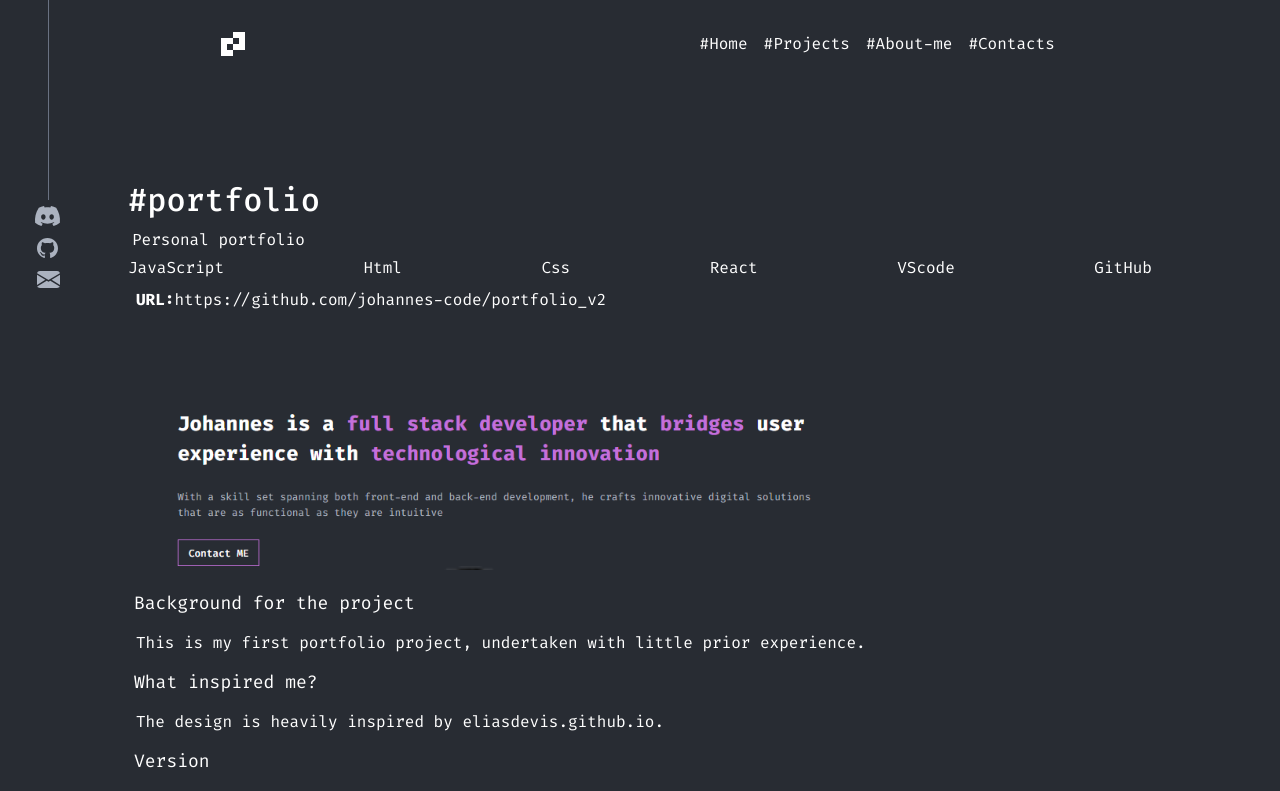
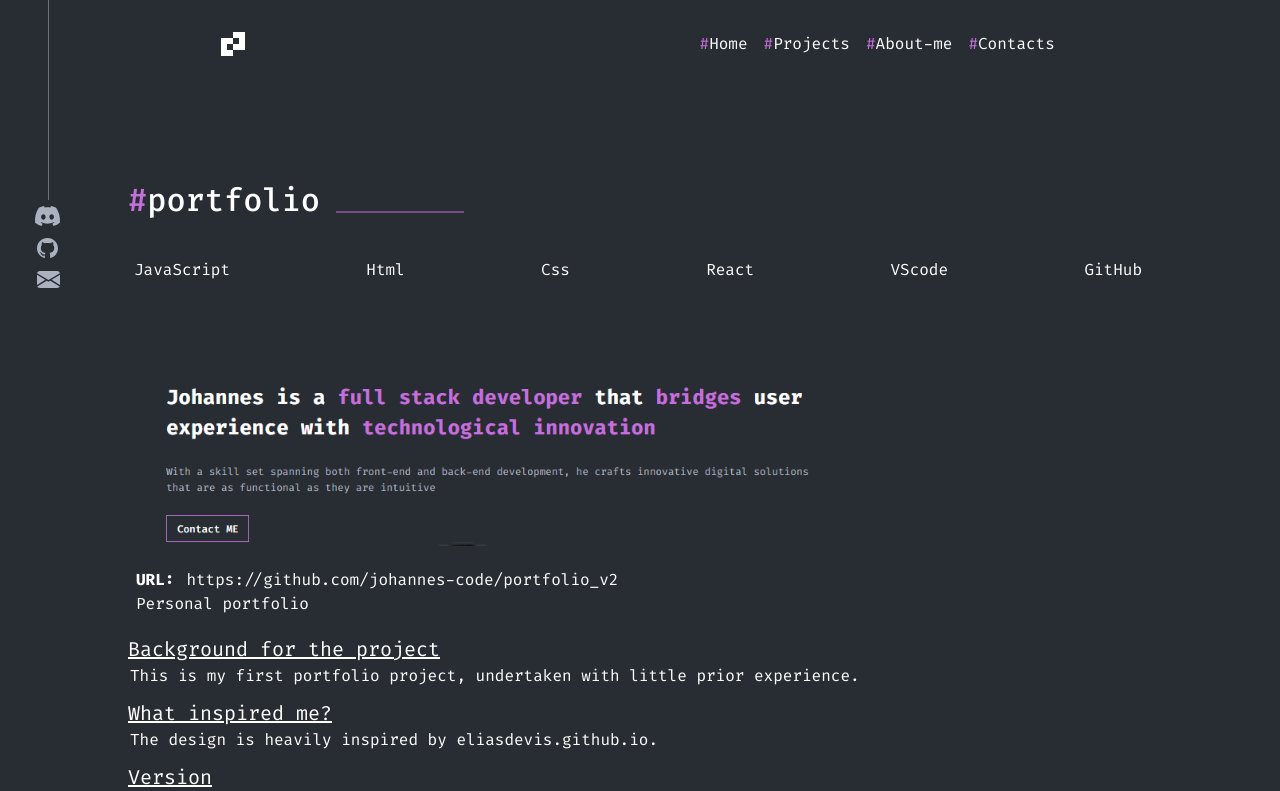
Before and after one commit to johannes-code/portfolio_v2, a React (Vite) app: page /project/0 in a window 1280 px wide. Shown: the top 791 px of the page. Built offline with nearby package versions, Linux system fonts and the light colour scheme.

Commit message:
completed styling, moved text for a better apparance, made link clickable

```diff
--- a/src/App.css
+++ b/src/App.css
@@ -41,3 +41,38 @@ body {
   align-items: center;
   gap: 112px;
 }
+
+.h2 {
+  font-size: 36px;
+  font-weight: 500;
+  position: relative;
+  float: none;
+  clear: both;
+  display: inline-block;
+}
+
+.h2::before {
+  content: "#";
+  color: var(--primary);
+}
+*::before,
+*::after {
+  box-sizing: border-box;
+}
+
+.h2::after {
+  content: "";
+  display: block;
+  width: 10vw;
+  height: 1px;
+  background-color: var(--primary);
+  position: absolute;
+  transform: translate(100%, -50%);
+  right: -16px;
+  top: 50%;
+}
+
+h3 {
+  font-size: 24px;
+  padding: 8px;
+}
--- /dev/null
+++ b/src/components/functions/WrapFirstWord.jsx
@@ -0,0 +1,13 @@
+export function WrapFirstWord(input) {
+  const text = typeof input === "object" ? input.heading : input;
+
+  if (!text || typeof text !== "string") {
+    return "";
+  }
+
+  const words = text.split(" ");
+  if (words.length > 0) {
+    words[0] = `<span> ${words[0]}</span>`;
+  }
+  return words.join(" ");
+}
--- a/src/landing/projects/projects.module.css
+++ b/src/landing/projects/projects.module.css
@@ -26,11 +26,6 @@
   transform: translate(100%, -50%);
   right: -16px;
   top: 50%;
-}
-
-h3 {
-  font-size: 20px;
-  padding: 8px;
 }
 
 .project_header {
@@ -81,7 +76,6 @@ h3 {
 
 ul {
   list-style: none;
-
 }
 
 .project_description {
@@ -91,19 +85,18 @@ ul {
 
 p {
   padding: 8px;
-
 }
 
 .project_image {
-  padding:4px;
+  padding: 4px;
   border-bottom: 1px solid;
   border-color: var(--gray);
   aspect-ratio: 16 / 9;
 }
 
-a{
+a {
   margin-left: 8px;
-  padding:4px;
+  padding: 4px;
 }
 
 .project img {
--- a/src/landing/projects/projectsExpanded/ProjectsExpanded.jsx
+++ b/src/landing/projects/projectsExpanded/ProjectsExpanded.jsx
@@ -2,6 +2,7 @@ import { useParams } from "react-router-dom";
 import styles from "./projectsExpanded.module.css";
 import data from "../../../locales/en.json";
 import { TechSkills } from "../../../components/functions/TechSkills";
+import { Link } from "react-router-dom";
 
 export const ProjectsExpanded = () => {
   const { id } = useParams();
@@ -16,55 +17,66 @@ export const ProjectsExpanded = () => {
     <div className={styles.projectsExpanded_container}>
       <div>
         <h2 className={styles.h2}>{currentProject.name}</h2>
-        <p className={styles.projectExpanded_description}>
-          {currentProject.description}
-        </p>
-
+        <div className={styles.techSkillsContainer}>
           <TechSkills
             tech={currentProject.tech}
             ulClassName={styles.projectExpanded_techs}
             liClassName={styles.projectExpanded_tech}
           />
-
-        <p className={styles.ProjectsExpanded_purpose}>
-          <b>URL:</b>
-          {currentProject.link}
-        </p>
+        </div>
 
         <img
           src={currentProject.screenshot}
           alt={currentProject.name}
           className={styles.projectsExpanded_cover}
         />
+        <p className={styles.ProjectsExpanded_purpose}>
+          <b>URL:</b>
+          <Link to={currentProject.link}>{currentProject.link}</Link>
+
+          <p className={styles.projectExpanded_description}>
+            {currentProject.description}
+          </p>
+        </p>
+        <div className={styles.currentProjectContainer}>
           {currentProject.long_desc &&
             currentProject.long_desc.map((item, index) => (
               <div key={index}>
                 <h4 className={styles.projectsExpanded_h4}>{item.heading}</h4>
-              <p className={styles.projectsExpanded_content}>{item.content}</p>
+                <p className={styles.projectsExpanded_content}>
+                  {item.content}
+                </p>
               </div>
             ))}
           {currentProject.learned &&
             currentProject.learned.map((item, index) => (
               <div key={index}>
                 <h4 className={styles.projectsExpanded_h4}>{item.heading}</h4>
-              <p className={styles.projectsExpanded_content}>{item.content}</p>
+                <p className={styles.projectsExpanded_content}>
+                  {item.content}
+                </p>
               </div>
             ))}
           {currentProject.missed &&
             currentProject.missed.map((item, index) => (
               <div key={index}>
                 <h4 className={styles.projectsExpanded_h4}>{item.heading}</h4>
-              <p className={styles.projectsExpanded_content}>{item.content}</p>
+                <p className={styles.projectsExpanded_content}>
+                  {item.content}
+                </p>
               </div>
             ))}
           {currentProject.why &&
             currentProject.why.map((item, index) => (
               <div key={index}>
                 <h4 className={styles.projectsExpanded_h4}>{item.heading}</h4>
-              <p className={styles.projectsExpanded_content}>{item.content}</p>
+                <p className={styles.projectsExpanded_content}>
+                  {item.content}
+                </p>
               </div>
             ))}
         </div>
       </div>
+    </div>
   );
 };
--- a/src/landing/projects/projectsExpanded/projectsExpanded.module.css
+++ b/src/landing/projects/projectsExpanded/projectsExpanded.module.css
@@ -5,15 +5,12 @@
   float: none;
   clear: both;
   display: inline-block;
+  padding-bottom: 24px;
 }
 
 .h2::before {
   content: "#";
   color: var(--primary);
-}
-*::before,
-*::after {
-  box-sizing: border-box;
 }
 
 .h2::after {
@@ -29,54 +26,8 @@
 }
 
 h4 {
-  font-size: 18px;
-  padding: 6px;
-}
-
-.project_header {
-  display: flex;
-  justify-content: space-between;
-  align-items: center;
-  flex-wrap: wrap;
-  margin-bottom: 48px;
-}
-
-.projects_link {
-  display: flex;
-  flex-direction: wrap;
-  gap: 8px;
+  font-size: 20px;
   text-decoration: underline;
-}
-
-.projects a {
-  color: inherit;
-}
-
-.project_list {
-  width: 100%;
-  display: grid;
-  grid-template-columns: repeat(3, 1fr);
-  gap: 16px;
-  margin-top: 48px;
-  height: 480px;
-}
-
-.project {
-  border: 1px solid;
-  border-color: var(--gray);
-}
-.project_content {
-  padding: 16px;
-}
-
-.project_techs {
-  display: flex;
-  flex-wrap: wrap;
-  gap: 8px 16px;
-  color: var(--gray);
-  padding: 8px;
-  border-bottom: 1px solid var(--gray);
-  border-top: 1px solid var(--gray);
 }
 
 ul {
@@ -85,24 +36,34 @@ ul {
   justify-content: space-between;
 }
 
+.currentProjectContainer {
+  padding-bottom: 10px;
+}
+.techSkillsContainer {
+  padding: 10px;
+  padding-left: 6px;
+}
+
 .projectExpanded_description {
   color: var(--gray);
-  padding: 4px;
+  padding: 0px;
 }
 
-p {
-  padding: 8px;
+.projectsExpanded_content {
+  padding: 0px;
+  padding-left: 2px;
+  font-weight: 400;
 }
 
-a {
-  margin-left: 8px;
-  padding: 4px;
+.projectsExpanded_h4 {
+  padding: 0px;
+  padding-top: 10px;
 }
 
 .projectsExpanded_cover {
   max-width: 80%;
   display: flex;
-  padding-left: 12px;
+
   padding-top: 14px;
   padding-bottom: 14px;
 }
--- a/src/landing/skills/skills.module.css
+++ b/src/landing/skills/skills.module.css
@@ -31,8 +31,6 @@
 .skills_content {
   display: grid;
   gap: 32px;
-
-
 }
 
 .illustrations {
@@ -55,7 +53,6 @@
   display: inline-block;
   max-width: 300px;
   min-width: 200px;
-
 }
 
 .skill_block_name {
@@ -81,7 +78,6 @@
 
 ul {
   list-style: none;
-
 }
 
 .illustrations_logo {
```
Lines whose indentation alone changed are shown as unchanged.
